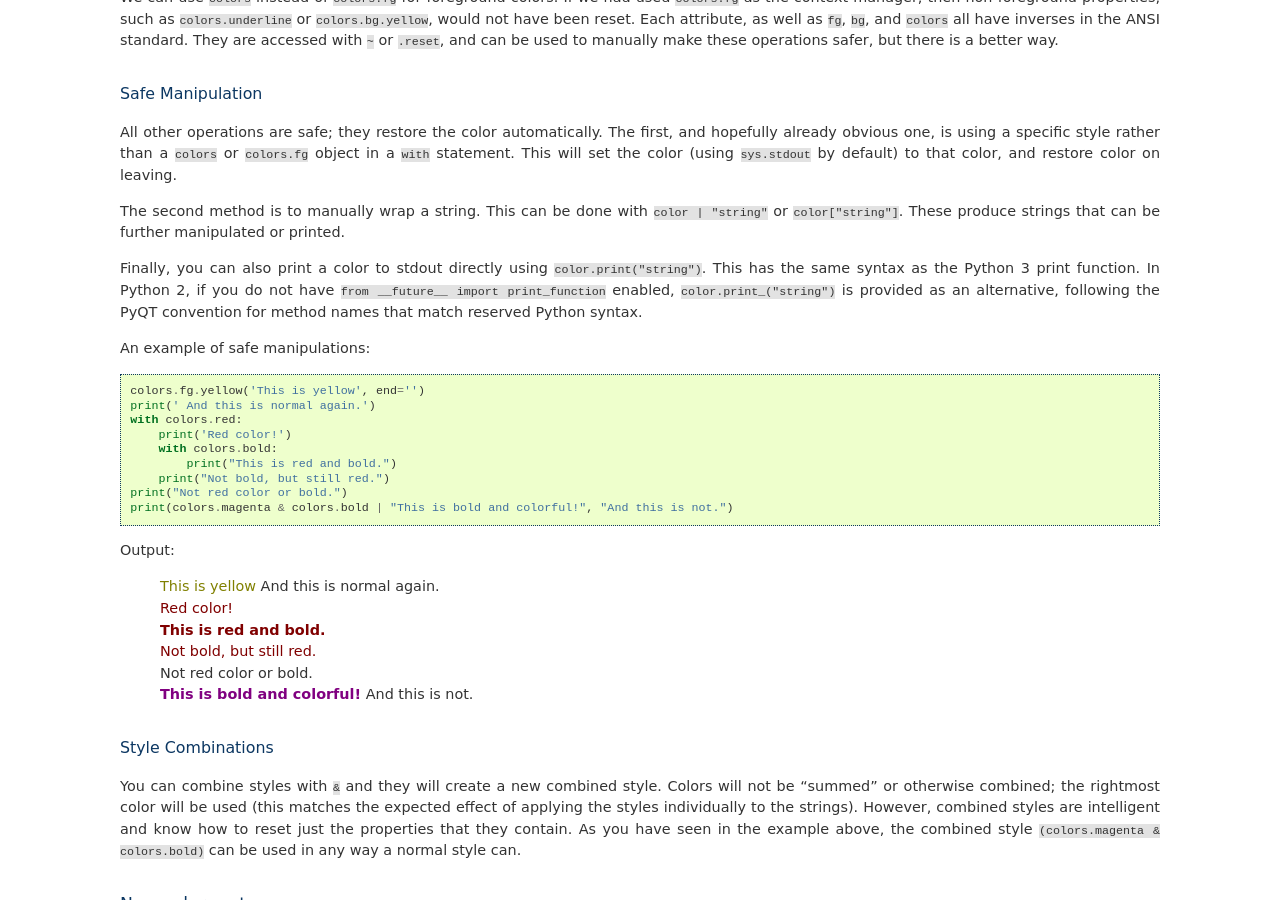
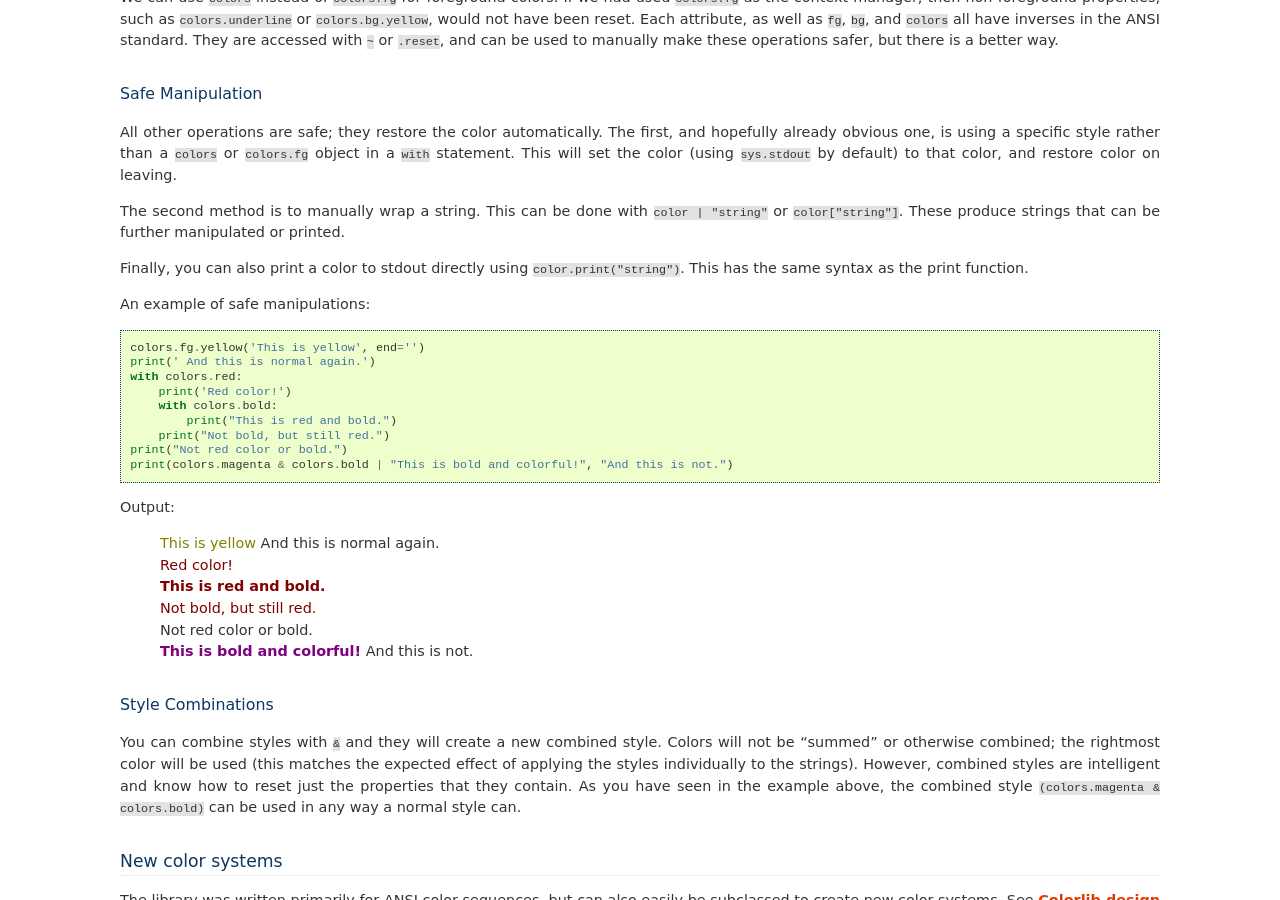
Before and after one commit to tomerfiliba/plumbum, a Sphinx documentation site: the page built from docs/colors.rst, in a window 1280 px wide and 900 px high, scrolled down 6828 px. Built offline with Sphinx 7.4.7, drawn with Linux system fonts in a browser that asks for light colours; the version number could not be read and is left out.

Commit message:
docs: update news

```diff
--- a/docs/_news.rst
+++ b/docs/_news.rst
@@ -1,3 +1,7 @@
+* **2021.12.23**: Version 1.7.2 released with very minor fixes, final version to support Python 2.7 and 3.5.
+
+* **2021.11.23**: Version 1.7.1 released with a few features like reverse tunnels, color group titles, and a glob path fix. Better Python 3.10 support.
+
 * **2021.02.08**: Version 1.7.0 released with a few new features like ``.with_cwd``, some useful bugfixes, and lots of cleanup.
 
 * **2020.03.23**: Version 1.6.9 released with several Path fixes, final version to support Python 2.6.
--- a/docs/colorlib.rst
+++ b/docs/colorlib.rst
@@ -149,9 +149,7 @@
 
 
 Finally, you can also print a color to stdout directly using ``color.print("string")``. This
-has the same syntax as the Python 3 print function. In Python 2, if you do not have
-``from __future__ import print_function`` enabled, ``color.print_("string")`` is provided as
-an alternative, following the PyQT convention for method names that match reserved Python syntax.
+has the same syntax as the print function.
 
 An example of safe manipulations::
 
--- a/docs/colors.rst
+++ b/docs/colors.rst
@@ -232,9 +232,7 @@
 
 Finally, you can also print a color to stdout directly using
 ``color.print("string")``. This
-has the same syntax as the Python 3 print function. In Python 2, if you do not have
-``from __future__ import print_function`` enabled, ``color.print_("string")`` is provided as
-an alternative, following the PyQT convention for method names that match reserved Python syntax.
+has the same syntax as the print function.
 
 An example of safe manipulations::
 
--- a/docs/index.rst
+++ b/docs/index.rst
@@ -83,7 +83,7 @@
 Requirements
 ------------
 
-Plumbum supports **Python 2.7-3.9** and **PyPy** and is continually tested on
+Plumbum supports **Python 3.6-3.10** and **PyPy** and is continually tested on
 **Linux**, **Mac**, and **Windows** machines through `GitHub Actions
 <https://github.com/tomerfiliba/plumbum/actions>`_.  Any Unix-like machine
 should work fine out of the box, but on Windows, you'll probably want to
--- a/docs/local_commands.rst
+++ b/docs/local_commands.rst
@@ -119,8 +119,7 @@
 .. note::
    Parentheses are required here! ``grep["world"] < sys.stdin > "tmp.txt"`` would be evaluated
    according to the `rules for chained comparison operators
-   <https://docs.python.org/reference/expressions.html#comparisons>`_ and result in ``False``
-   (Python 2) or raise an exception (Python 3).
+   <https://docs.python.org/reference/expressions.html#comparisons>`_ and result an exception.
 
 Right after ``foo``, Ctrl+D was pressed, which caused ``grep`` to finish. The empty string
 at the end is the command's ``stdout`` (and it's empty because it actually went to a file).
```
Also changed, not shown: 1 other file.
